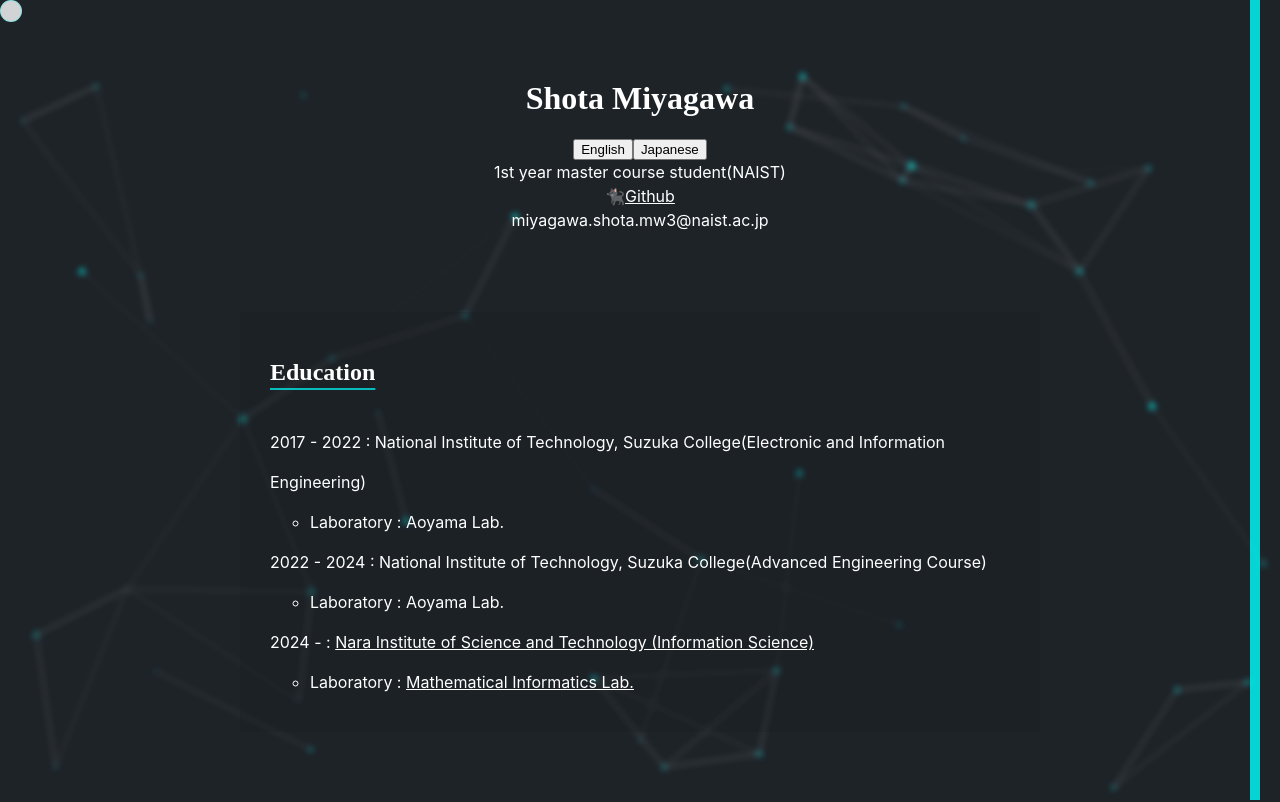
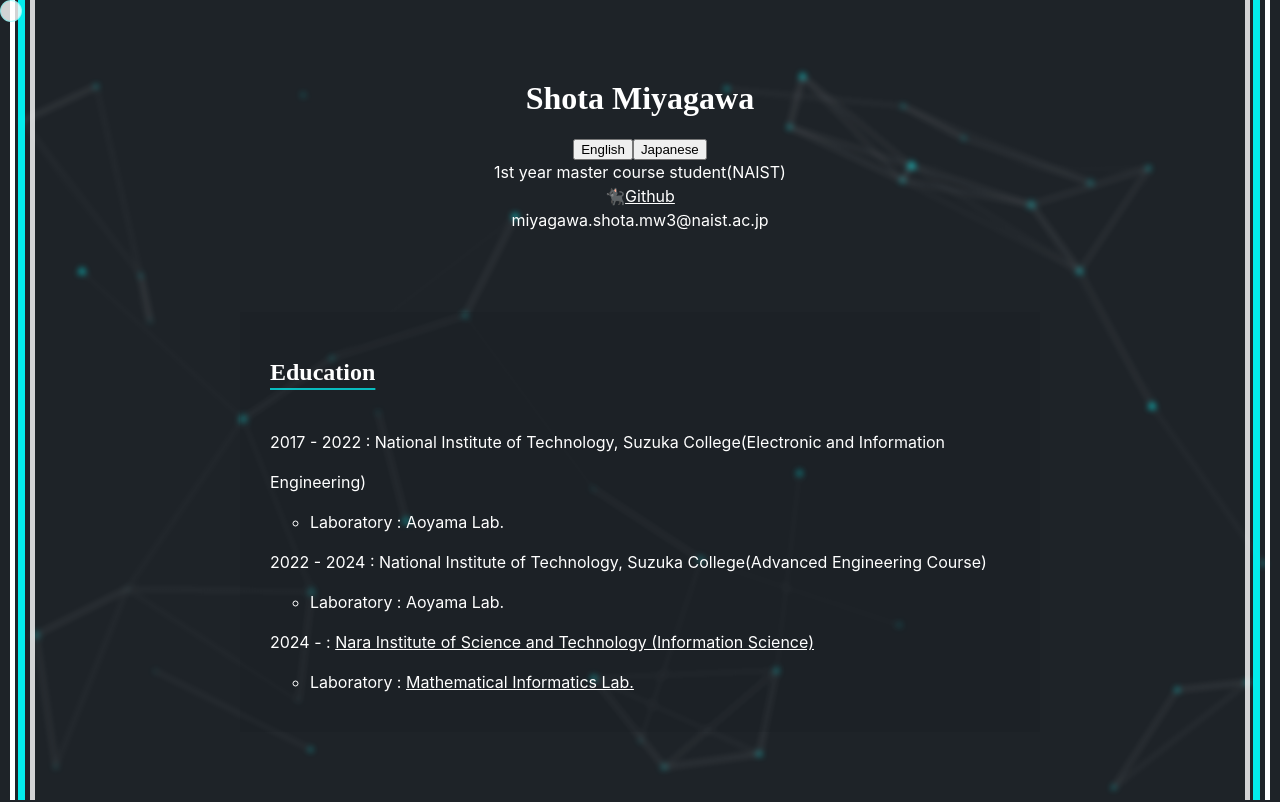
Before and after one commit to cielcs/Mywebsite, a React (Create React App) app: page / in a window 1280 px wide. Shown: the top 802 px of the page. Built offline with nearby package versions, Linux system fonts and the light colour scheme; a web font is replaced by a local one.

Commit message:
write line

```diff
--- a/src/App.css
+++ b/src/App.css
@@ -84,11 +84,11 @@
   padding: 0 20px;
 }
 
-.vertical-line {
+.verticaltop_line {
   position: fixed;
-  top: 10px;
-  bottom: 0;
-  right: 20px; /* 画面の右端に配置 */
-  width: 10px; /* 線の幅 */
-  background-color: rgba(0, 255, 255, 0.8); /* 線の色 */
+  top: 0;
+  left: 0;
+  right: 0;
+  height: 5px; /* 横棒の高さ */
+  background-color: rgba(0, 255, 255, 0.7); /* 線の色 */
 }
--- a/src/App.tsx
+++ b/src/App.tsx
@@ -4,9 +4,11 @@
 import "./App.css";
 import "./lungage/configs";
 import ParticleBackground from "./components/Particlebackground";
+import { VerticalLineUp, VerticalLineDown } from './components/Lines';
 import { HashRouter as Router, Route, Routes } from "react-router-dom";
 import ArticleList from "./Article/ArticleList";
 import ArticleDetail from "./Article/ArticleDetail";
+
 
 function App() {
   const [cursorPosition, setCursorPosition] = useState({ x: 0, y: 0 });
@@ -14,33 +16,26 @@
   const changeLanguage = (lng: string) => {
     i18n.changeLanguage(lng);
   };
-  const [topPosition, setTopPosition] = useState(0);
-  const scrollFactor = 0.5;
 
   useEffect(() => {
     const updateCursorPosition = (e: MouseEvent) => {
       setCursorPosition({ x: e.clientX - 11, y: e.clientY - 11 });
     };
-    const handleScroll = () => {
-      const scrollTop = window.scrollY || document.documentElement.scrollTop;
-      const newposition = scrollTop*scrollFactor;
-      setTopPosition(newposition);
-    };
+    document.addEventListener("mousemove", updateCursorPosition);
 
-    document.addEventListener("mousemove", updateCursorPosition);
-    window.addEventListener('scroll', handleScroll);
 
 
     return () => {
       document.removeEventListener("mousemove", updateCursorPosition);
-      window.removeEventListener('scroll', handleScroll);
 
     };
   }, []);
 
   return (
     <div className="App">
-      <div className="vertical-line" style={{ top: `${topPosition}px` }}></div>
+      <VerticalLineUp />
+      <VerticalLineDown />
+      {/* <div className="verticaltop-line"></div> */}
       <div id="wrapper">
         <meta
           name="viewport"
--- a/src/Article/ArticleDetail.tsx
+++ b/src/Article/ArticleDetail.tsx
@@ -1,9 +1,6 @@
 // ArticleDetail.tsx
 import React from 'react';
 import { useParams,Link } from 'react-router-dom';
-import Button from '@mui/material/Button';
-import Typography from '@mui/material/Typography';
-import Box from '@mui/material/Box';
 
 interface Article {
   id: number;
--- /dev/null
+++ b/src/components/Lines.css
@@ -0,0 +1,48 @@
+.verticalright-line {
+    position: fixed;
+    top: 10px;
+    bottom: 0;
+    right: 20px; /* 画面の右端に配置 */
+    width: 7px; /* 線の幅 */
+    background-color: rgba(0, 255, 255, 0.7); /* 線の色 */
+  }
+
+  .verticalright-line2 {
+    position: fixed;
+    bottom: 0;
+    right: 10px; /* 画面の右端に配置 */
+    width: 5px; /* 線の幅 */
+    background-color: rgba(255, 255, 255, 1); /* 線の色 */
+  }
+
+  .verticalright-line3 {
+    position: fixed;
+    bottom: 0;
+    right: 30px; /* 画面の右端に配置 */
+    width: 5px; /* 線の幅 */
+    background-color: rgba(255, 255, 255, 0.8); /* 線の色 */
+  }
+
+  .verticalleft-line {
+    position: fixed;
+    bottom: 0;
+    left: 18px;
+    width: 7px; /* 線の幅 */
+    background-color: rgba(0, 255, 255, 0.7); /* 線の色 */
+  }
+
+  .verticalleft-line2 {
+    position: fixed;
+    bottom: 0;
+    left: 10px; /* 画面の右端に配置 */
+    width: 5px; /* 線の幅 */
+    background-color: rgba(255, 255, 255, 1); /* 線の色 */
+  }
+
+  .verticalleft-line3 {
+    position: fixed;
+    bottom: 0;
+    left: 30px; /* 画面の右端に配置 */
+    width: 5px; /* 線の幅 */
+    background-color: rgba(255, 255, 255, 0.8); /* 線の色 */
+  }
--- /dev/null
+++ b/src/components/Lines.tsx
@@ -0,0 +1,80 @@
+// Lines.tsx
+
+import React, { useEffect, useState } from 'react';
+import './Lines.css';
+
+export const VerticalLineUp: React.FC = () => {
+  const [topPosition, setTopPosition] = useState(0);
+  const [topPosition1, setTopPosition1] = useState(0);
+  const scrollFactor = 0.8;
+  const scrollFactor1 = 0.6;
+
+  useEffect(() => {
+    const handleScroll = () => {
+      const scrollTop = window.scrollY || document.documentElement.scrollTop;
+      setTopPosition(scrollTop * scrollFactor);
+    };
+    const handleScroll1 = () => {
+        const scrollTop1 = window.scrollY || document.documentElement.scrollTop;
+        setTopPosition1(scrollTop1 * scrollFactor1);
+      };
+
+    window.addEventListener('scroll', handleScroll);
+    window.addEventListener('scroll', handleScroll1);
+    return () => {
+      window.removeEventListener('scroll', handleScroll);
+      window.removeEventListener('scroll', handleScroll1);
+    };
+  }, []);
+
+  return (
+    <div>
+    <div className="verticalright-line" style={{ top: `${topPosition1}px` }}></div>
+    <div className="verticalright-line2" style={{ top: `${topPosition}px` }}></div>
+
+    <div className="verticalleft-line" style={{ top: `${topPosition1}px` }}></div>
+    <div className="verticalleft-line3" style={{ top: `${topPosition}px` }}></div>
+    </div>
+  );
+};
+
+export const VerticalLineDown: React.FC = () => {
+  const [bottomHeight, setBottomHeight] = useState(0);
+  const [bottomHeight1, setBottomHeight1] = useState(0);
+  const scrollFactor = 0.8;
+  const scrollFactor1 = 0.7;
+
+  useEffect(() => {
+    const handleScroll = () => {
+      const windowHeight = window.innerHeight;
+      const documentHeight = document.documentElement.scrollHeight;
+      const scrollPosition = window.scrollY || document.documentElement.scrollTop;
+      const newHeight = (documentHeight - windowHeight - scrollPosition) * scrollFactor;
+      setBottomHeight(newHeight);
+    };
+
+    const handleScroll1 = () => {
+        const windowHeight1 = window.innerHeight;
+        const documentHeight1 = document.documentElement.scrollHeight;
+        const scrollPosition1 = window.scrollY || document.documentElement.scrollTop;
+        const newHeight1 = (documentHeight1 - windowHeight1 - scrollPosition1) * scrollFactor1;
+        setBottomHeight1(newHeight1);
+      };
+
+    window.addEventListener('scroll', handleScroll);
+    window.addEventListener('scroll', handleScroll1);
+    return () => {
+      window.removeEventListener('scroll', handleScroll);
+      window.removeEventListener('scroll', handleScroll1);
+    };
+  }, []);
+
+  return (
+    <div>
+    <div className="verticalright-line" style={{ top: `${bottomHeight1}px` }}></div>
+    <div className="verticalright-line3" style={{ top: `${bottomHeight}px` }}></div>
+    <div className="verticalleft-line" style={{ top: `${bottomHeight1}px` }}></div>
+    <div className="verticalleft-line2" style={{ top: `${bottomHeight}px` }}></div>
+    </div>
+  );
+};
```
